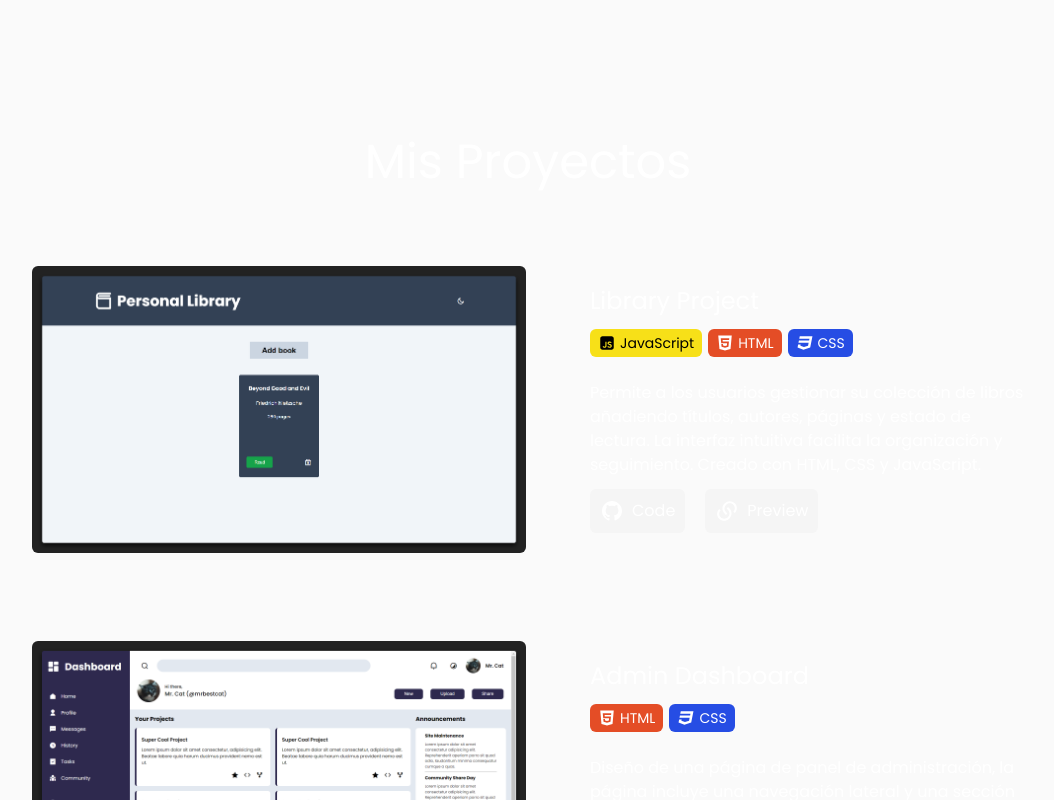
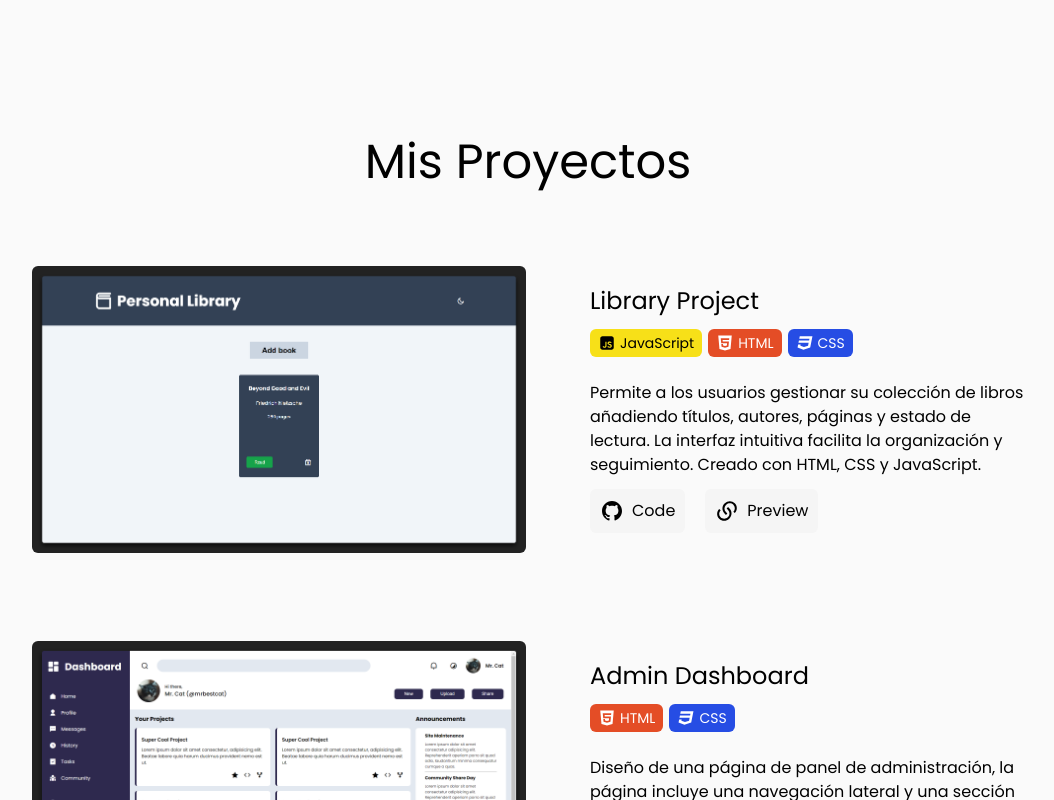
Before and after one commit to johan2160/Portfolio, a React (Vite) app: page / in a window 1280 px wide. Shown: the part 1380-2180 px from the top of the page, without its empty margins (112-1166 px from the left). Built offline with nearby package versions, Linux system fonts and the light colour scheme.

Commit message:
style(portfolio): update button and text colors for consistency
- Updated button hover color to use 'linkhover' variable
- Changed text color in Portfolio section to 'text-content'

```diff
--- a/src/components/Portfolio.jsx
+++ b/src/components/Portfolio.jsx
@@ -21,11 +21,11 @@ const Portfolio = () => {
         <div className='flex flex-col items-center gap-3 xl:items-start'>
           <p className='xl:text-start'>{project.description}</p>
           <div className='flex gap-5'>
-            <a href={project.codeLink} target={project.codeLink ? '_blank' : ''} className='flex p-[10px] rounded-md gap-2 bg-darkgrey text-white hover:bg-[#272727]'>
+            <a href={project.codeLink} target={project.codeLink ? '_blank' : ''} className='flex p-[10px] rounded-md gap-2 bg-darkgrey text-content hover:bg-linkhover'>
               <RiGithubFill />
               <span>Code</span>
             </a>
-            <a href={project.demoLink} target={project.demoLink ? '_blank' : ''} className='flex p-[10px] rounded-md gap-2 bg-darkgrey text-white hover:bg-[#272727] transition-colors'>
+            <a href={project.demoLink} target={project.demoLink ? '_blank' : ''} className='flex p-[10px] rounded-md gap-2 bg-darkgrey text-content hover:bg-linkhover transition-colors'>
               <RiLinksFill />
               <span>Preview</span>
             </a>
@@ -36,7 +36,7 @@ const Portfolio = () => {
   ));
 
   return (
-    <section id='portfolio' className='flex flex-col items-center mt-64 md:mt-80 xl:mt-96 pt-4 bg-background text-white text-center text-[2rem]'>
+    <section id='portfolio' className='flex flex-col items-center mt-64 md:mt-80 xl:mt-96 pt-4 bg-background text-content text-center text-[2rem]'>
       <h2 className='mb-16 text-3xl md:text-5xl'>Mis Proyectos</h2>
       <div className='flex flex-col max-w-5xl text-base gap-14'>
         {projectsCards}
```
